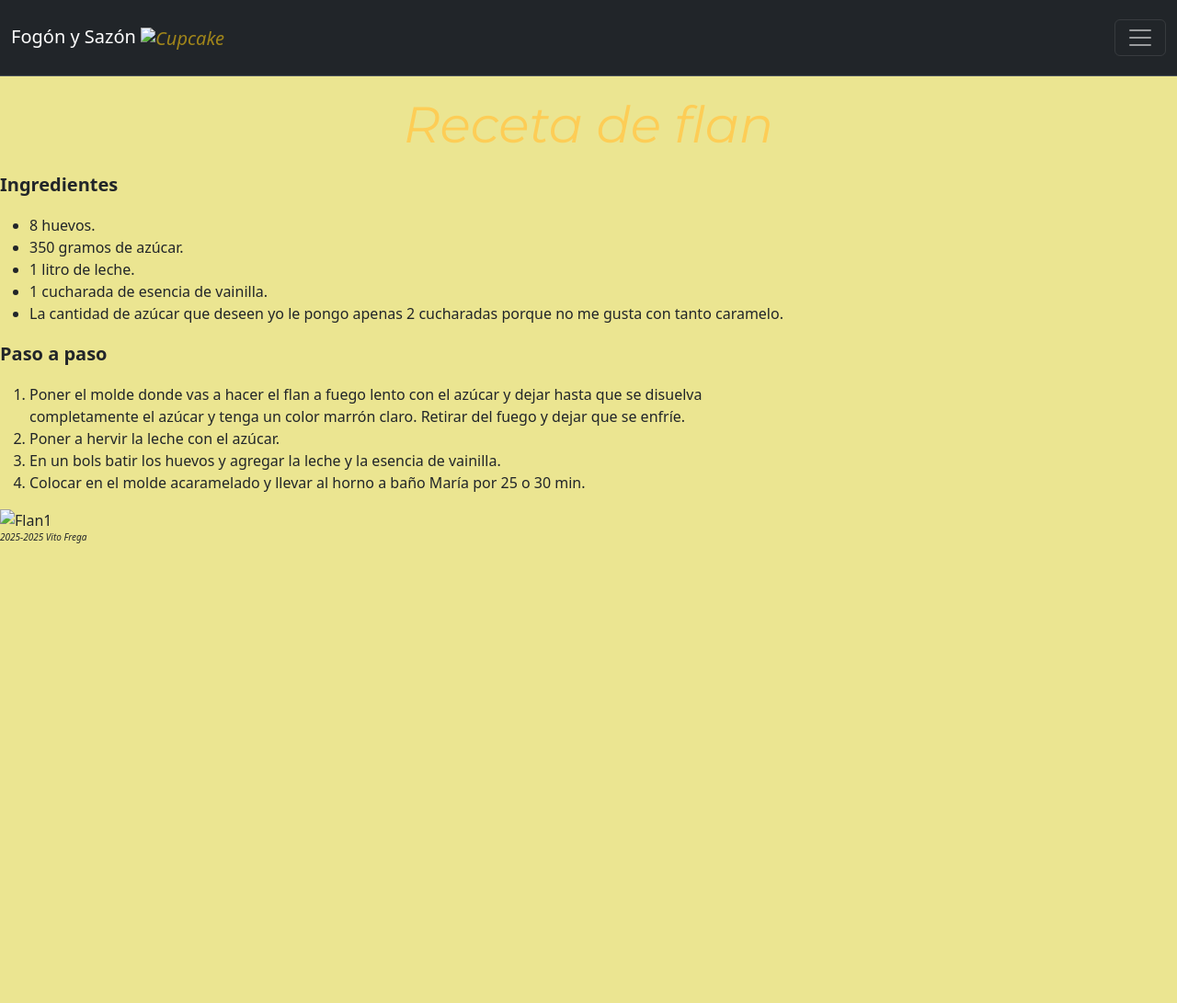
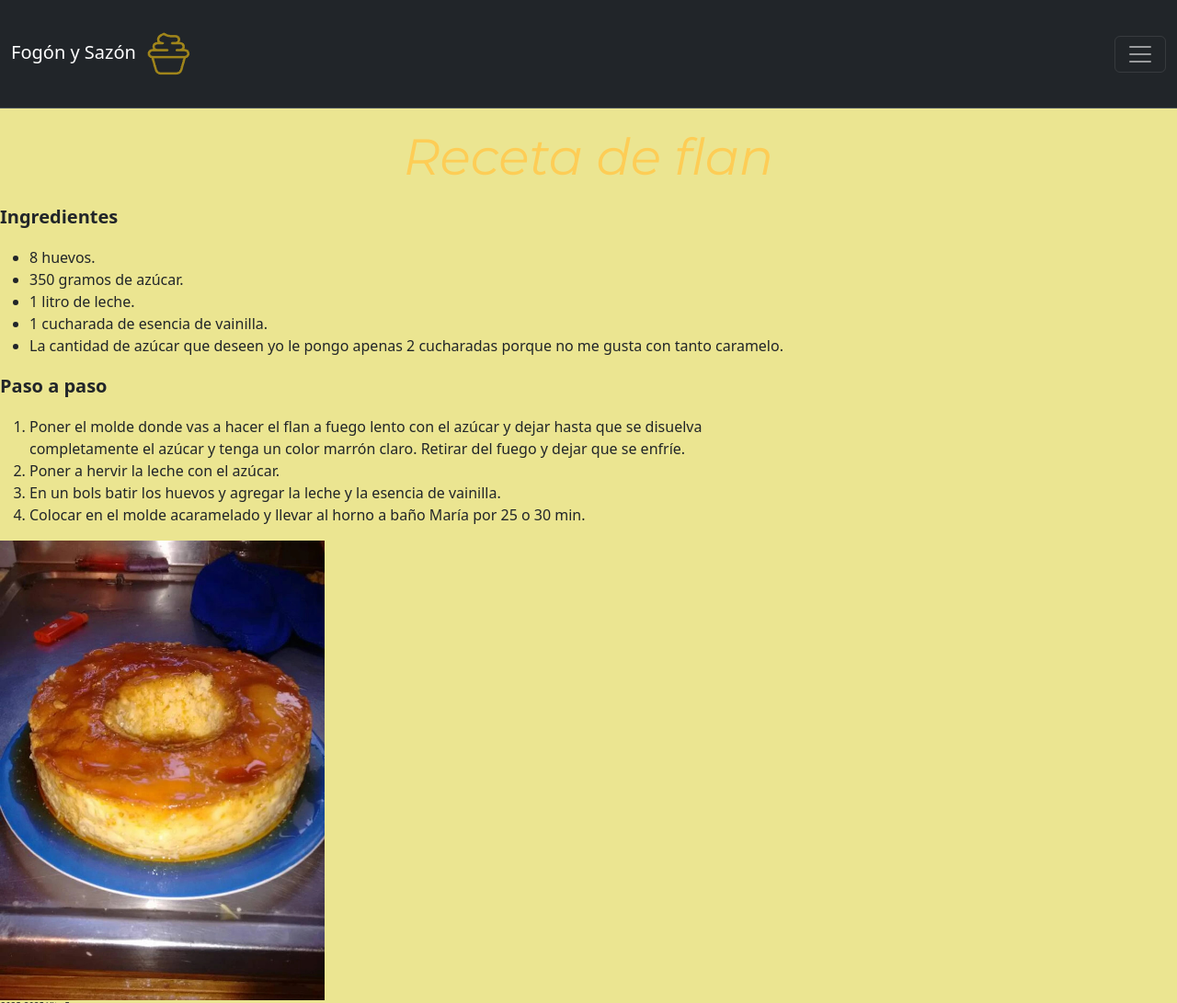
Before and after one commit to TTommaass/Vito-Frega, a plain HTML site: page pages/flan.html in a window 1280 px wide. Shown: the top 1091 px of the page at 92% size. Before the commit the page ends 800 px from the top, so only its background shows below. Drawn offline with nearby package versions, Linux system fonts and the light colour scheme.

Commit message:
Update flan.html
Correcion de ruta en las imagenes

```diff
--- a/pages/flan.html
+++ b/pages/flan.html
@@ -20,7 +20,7 @@
             <div class="container-fluid">
                 <div>
                     <h3 class="text-white active">Fogón y Sazón <i class='bxr-cupcake' style='color:#a0851a'><img
-                                src="../img/cupcake.png" alt="Cupcake"></i></h3>
+                                src="../images/cupcake.png" alt="Cupcake"></i></h3>
                 </div>
                 <button class="navbar-toggler" type="button" data-bs-toggle="collapse"
                     data-bs-target="#navbarSupportedContent" aria-controls="navbarSupportedContent"
@@ -73,7 +73,7 @@
                 <li>En un bols batir los huevos y agregar la leche y la esencia de vainilla.</li>
                 <li>Colocar en el molde acaramelado y llevar al horno a baño María por 25 o 30 min.</li>
             </ol>
-            <img src="../img/Flan1.jpg" alt="Flan1" width="auto" height="500px">
+            <img src="../images/Flan1.jpg" alt="Flan1" width="auto" height="500px">
         </section>
     </main>
     <footer>
```
